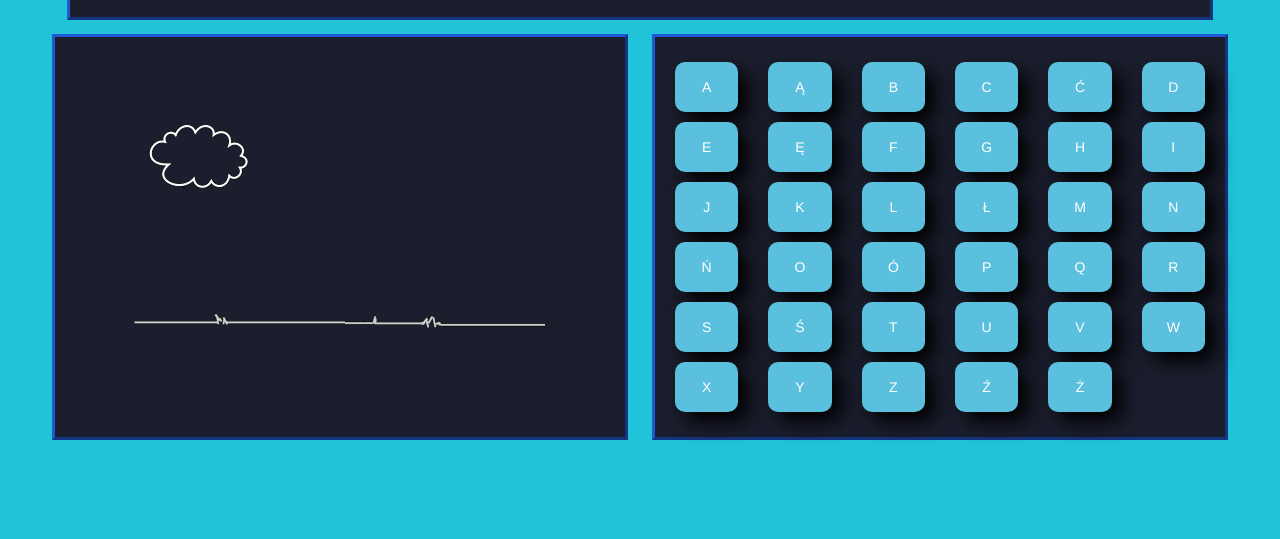
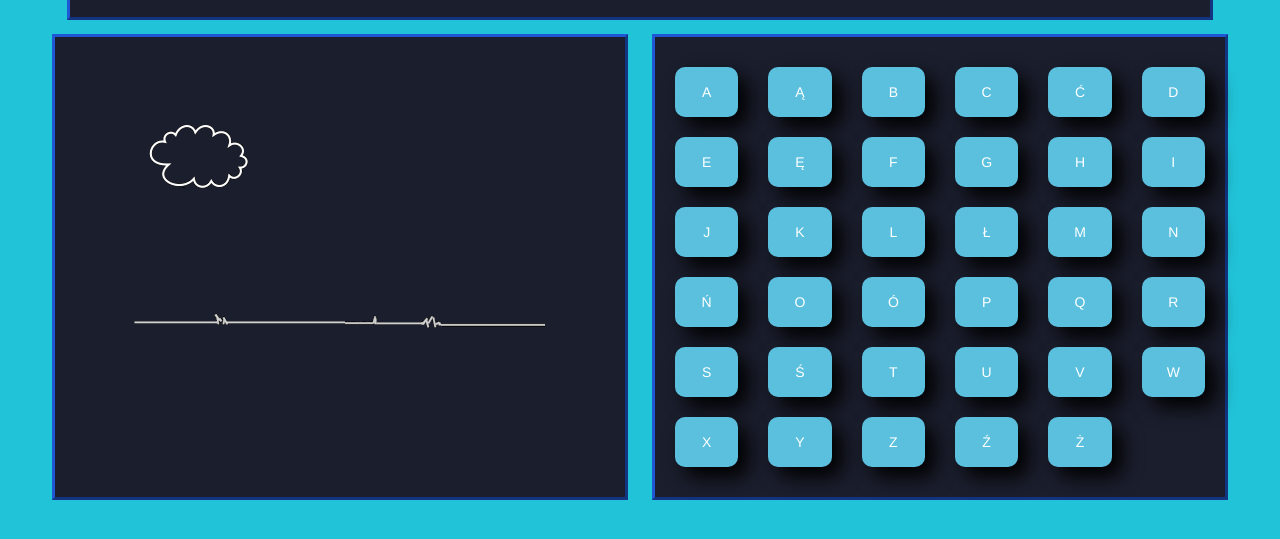
Before and after one commit to pietrzakacper/Wisielec, a plain HTML site: page index.html in a window 1280 px wide. Shown: the part 255-794 px from the top of the page. Drawn offline with nearby package versions, Linux system fonts and the light colour scheme.

Commit message:
Checking sth

```diff
--- a/script.js
+++ b/script.js
@@ -19,7 +19,7 @@ function startGame() {
         content += '<div class="row letters-row">\n';
         for (var j = 0; j < 6; ++j) {
           if((i * 6 + j) ==35)break;
-            content += '<div class="col-xs-2 button-container"><div class="btn-info letter">' + alphabet[(i * 6 + j)] + '</div></div>';
+            content += '<div class="col-xs-4 col-sm-2 button-container"><div class="btn-info letter">' + alphabet[(i * 6 + j)] + '</div></div>';
         }
         content += '\n</div>';
     }
--- a/style.css
+++ b/style.css
@@ -45,6 +45,8 @@ html body{
 }
 
 .button-container{
+  padding-top: 5px;
+  padding-bottom: 5px;
 }
 
 .letters-row{
```
